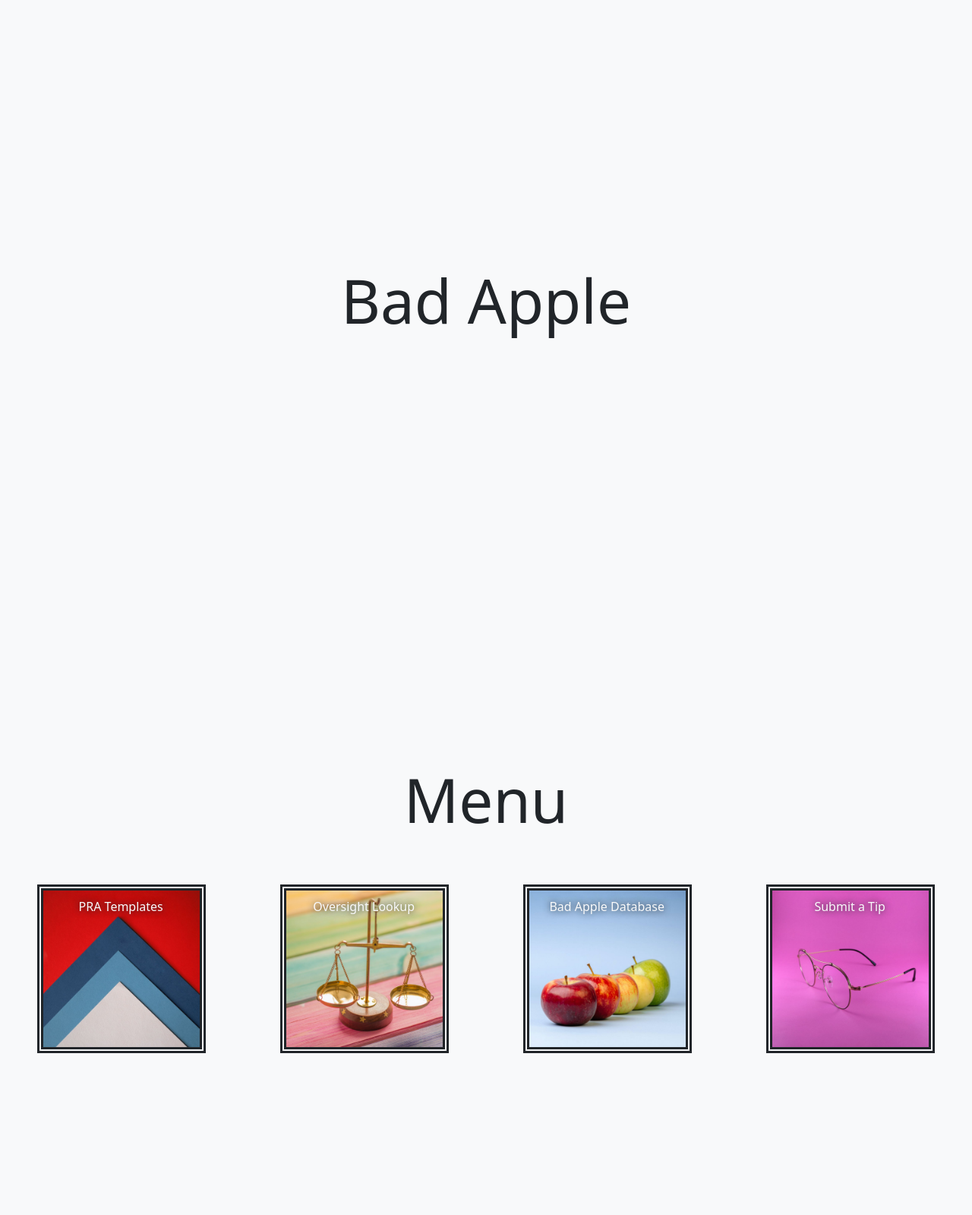
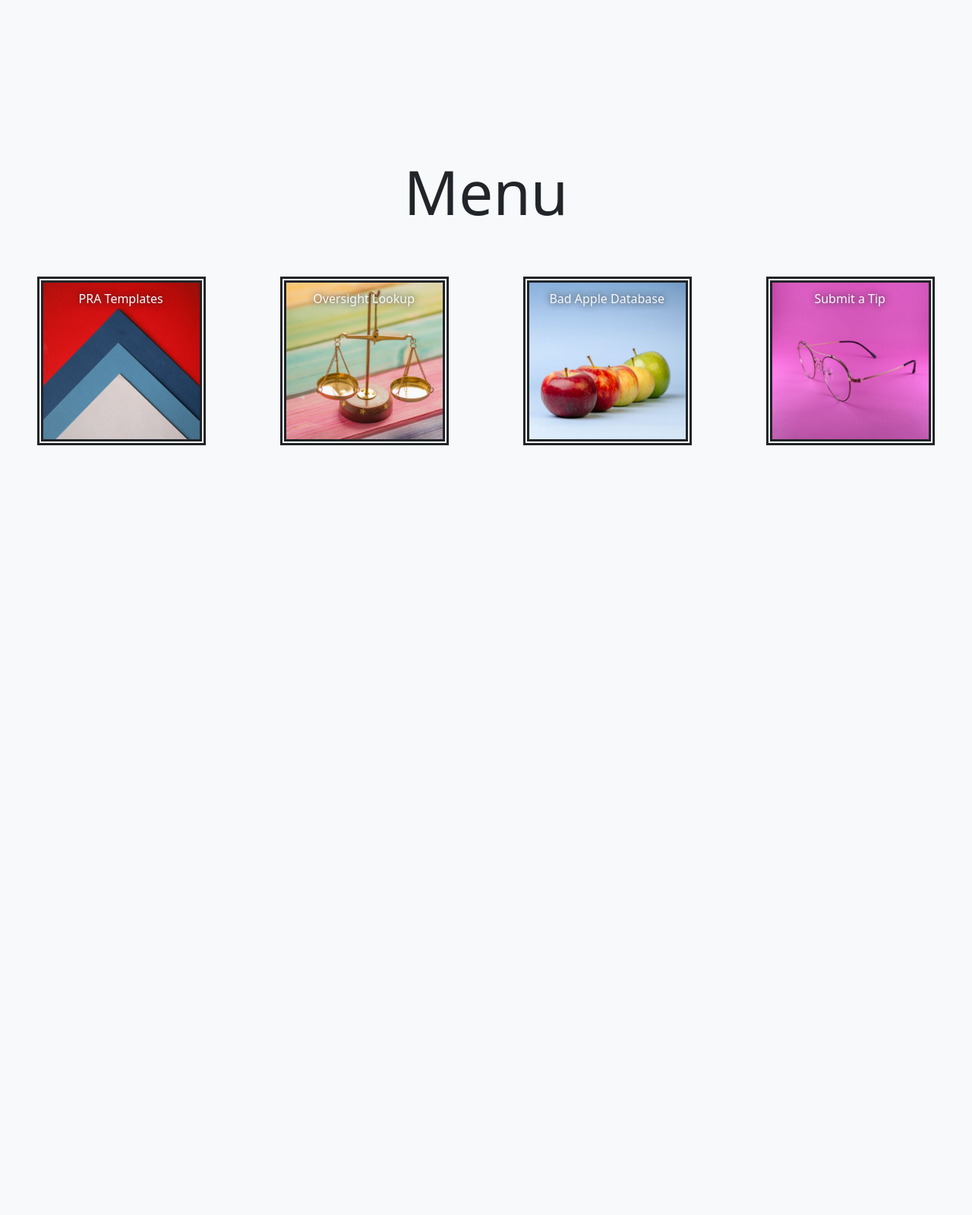
Before and after one commit to P5vc/bad-apple-backend, a Django app: page / in a window 1280 px wide. Shown: the part 107-1706 px from the top of the page at 76% size. After the commit the page ends 693 px from the top, so only its background shows below. Run offline with Django 3.2, Linux system fonts and the light colour scheme; parts of the project's set-up code (start-up, migrations or seed data) failed here and were passed over; some libraries are stand-ins or nearby versions.

Commit message:
Removed greeting page

```diff
--- a/BadApple/mainSite/templates/home.html
+++ b/BadApple/mainSite/templates/home.html
@@ -8,13 +8,6 @@
 
 
 {% block content %}
-        <div class="align-content-center align-items-center bg-light container d-flex flex-wrap h-100 justify-content-center min-vh-100 min-vw-100 text-dark w-100">
-            <div class="justify-content-center min-vw-100 row text-center w-100">
-                <div class="col-12">
-                    <h1 class="display-1">Bad Apple</h1>
-                </div>
-            </div>
-        </div>
         <div class="align-content-center align-items-center bg-light container d-flex flex-wrap h-100 justify-content-center min-vh-100 min-vw-100 pb-5 text-dark w-100">
             <div class="justify-content-center mb-5 min-vw-100 mt-5 row text-center w-100">
                 <div class="col-12">
```
